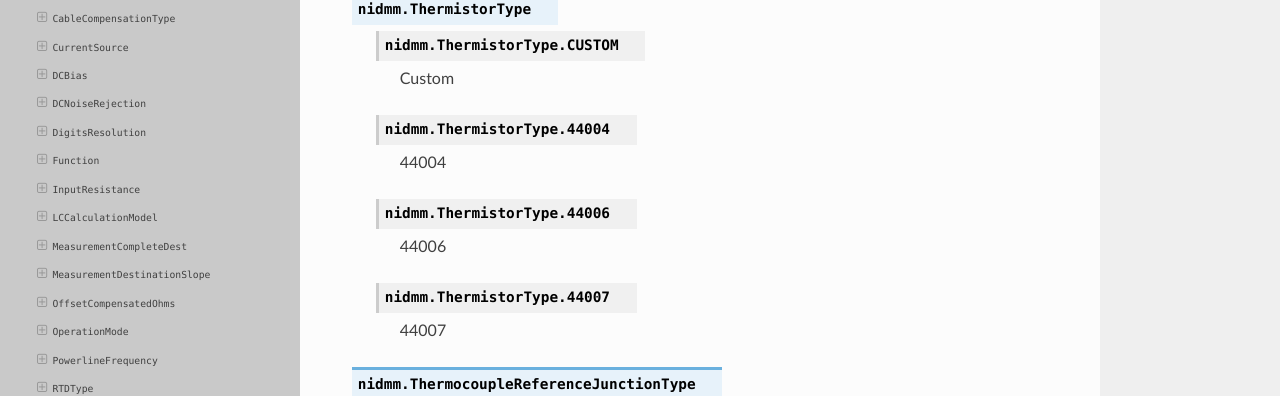
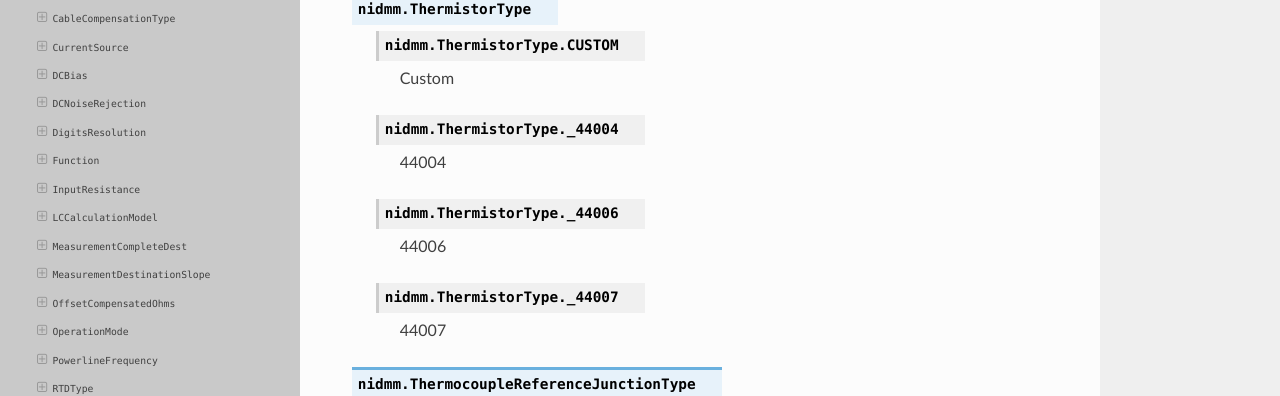
Before and after one commit to ni/nimi-python, a Sphinx documentation site: the page built from docs/nidmm/enums.rst, in a window 1280 px wide and 900 px high, scrolled down 9149 px. Shown: the part 139-535 px from the top of the window. Built offline with Sphinx 7.4.7 and the Read the Docs theme 2.0.0, drawn with Linux system fonts in a browser that asks for light colours.

Commit message:
Update generated files

```diff
--- a/docs/nidmm/enums.rst
+++ b/docs/nidmm/enums.rst
@@ -1050,7 +1050,7 @@ Enums used in NI-DMM
 
 
 
-    .. py:attribute:: nidmm.ThermistorType.44004
+    .. py:attribute:: nidmm.ThermistorType._44004
 
 
 
@@ -1060,7 +1060,7 @@ Enums used in NI-DMM
 
 
 
-    .. py:attribute:: nidmm.ThermistorType.44006
+    .. py:attribute:: nidmm.ThermistorType._44006
 
 
 
@@ -1070,7 +1070,7 @@ Enums used in NI-DMM
 
 
 
-    .. py:attribute:: nidmm.ThermistorType.44007
+    .. py:attribute:: nidmm.ThermistorType._44007
 
 
 
```
Also changed, not shown: 1 other file.
